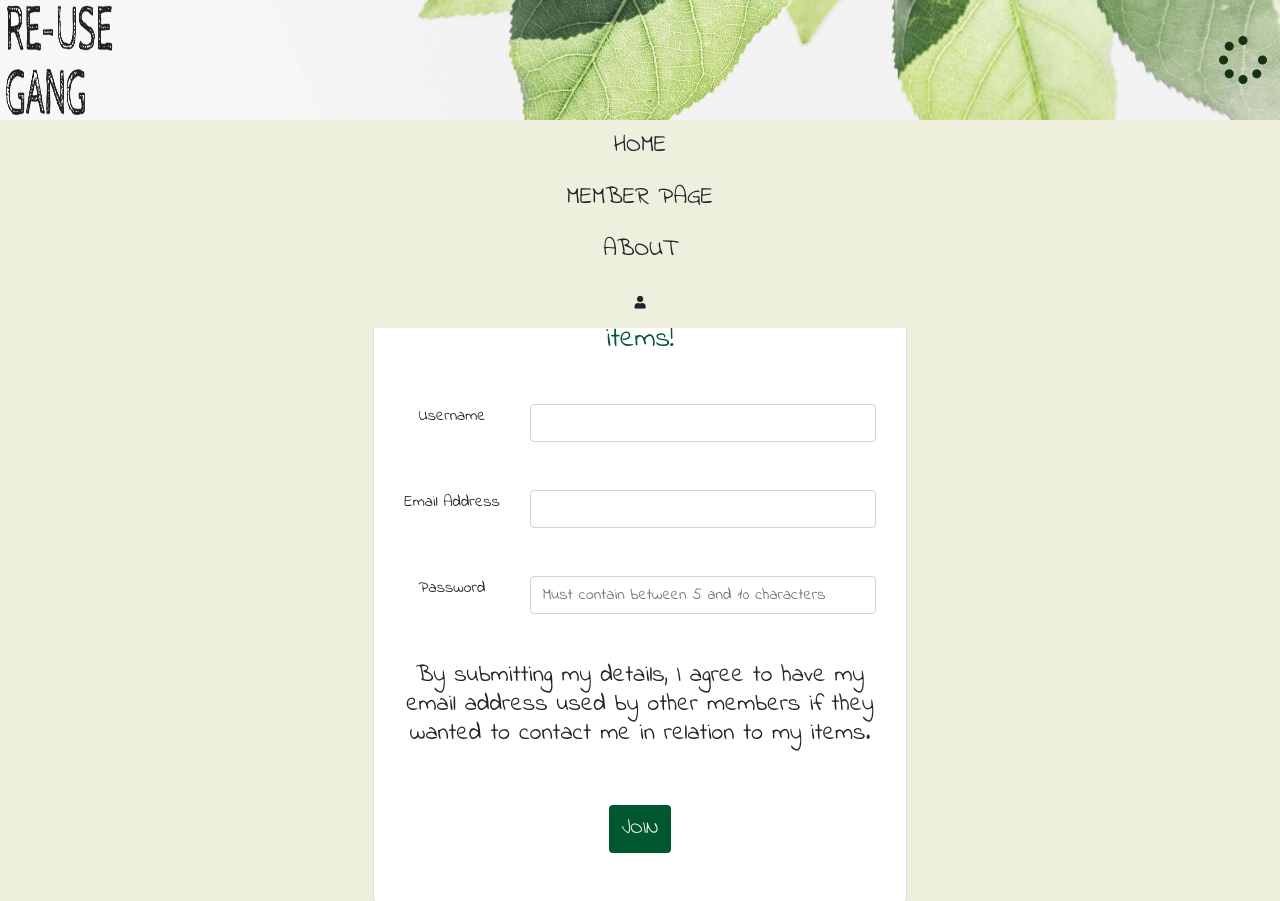
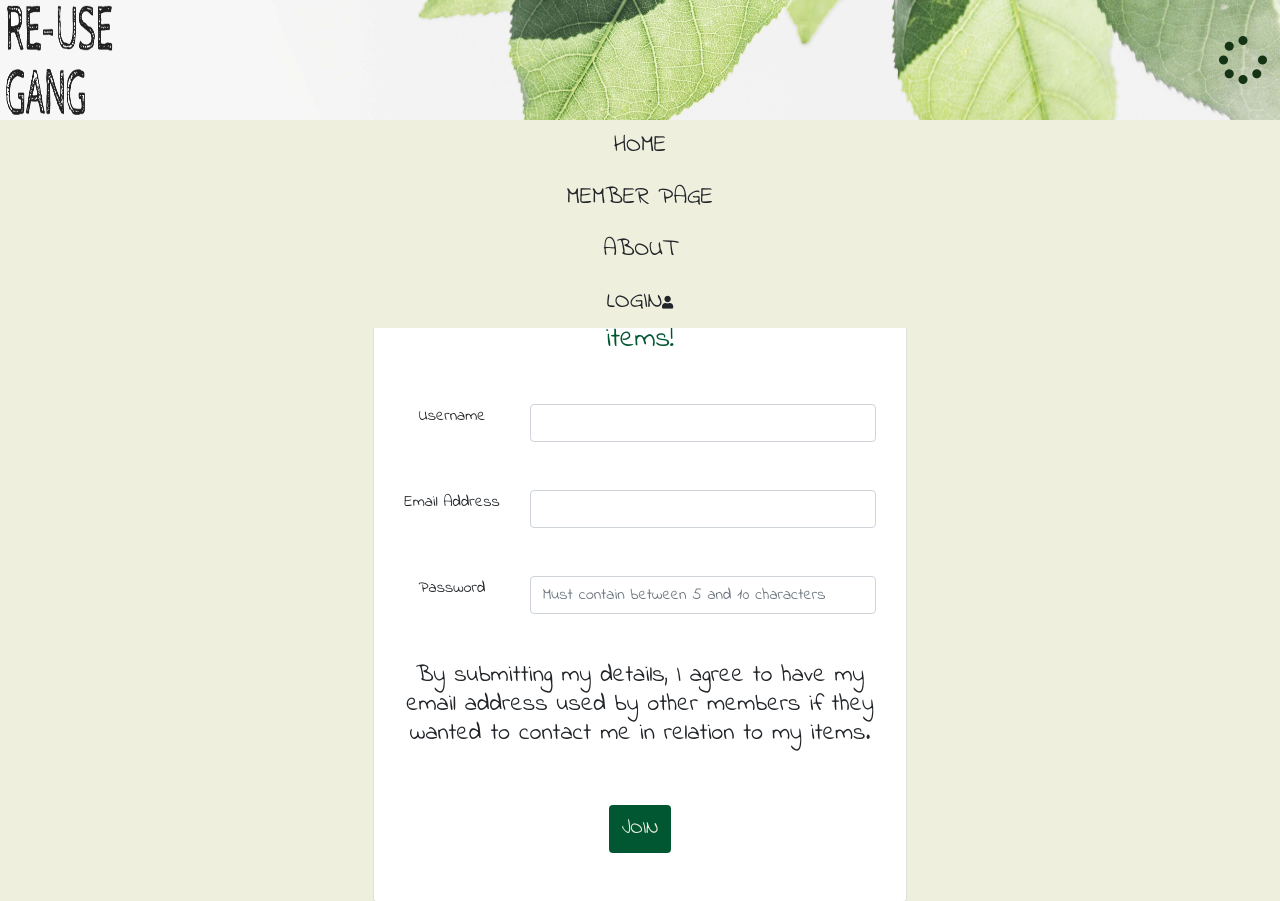
Before and after one commit to mkuti/reuse_gang_project, a Flask app: page /register in a window 1280 px wide, after a click that opens the changed part. Shown: the top 901 px of the page. Run offline with Flask 2, Linux system fonts and the light colour scheme; some libraries are stand-ins or nearby versions; some web fonts are replaced.

Commit message:
added login and logout text

```diff
--- a/templates/layout/nav.html
+++ b/templates/layout/nav.html
@@ -21,11 +21,11 @@
 			    </li>
                 {% if 'username' not in session %}
 			    <li class="mx-3">
-                    <a class="nav-link nav-font" href="{{url_for('login')}}"><i class="fas fa-user"></i></a>
+                    <a class="nav-link nav-font" href="{{url_for('login')}}">Login<i class="fas fa-user"></i></a>
                 </li>
                     {% else %}
                 <li class="mx-3">
-				    <a class="nav-link nav-font" href="{{url_for('logout')}}"><i class="fas fa-sign-out-alt"></i></a>
+				    <a class="nav-link nav-font" href="{{url_for('logout')}}">Logout<i class="fas fa-sign-out-alt"></i></a>
 			    </li>
                 {% endif %}
 		    </ul>
```
